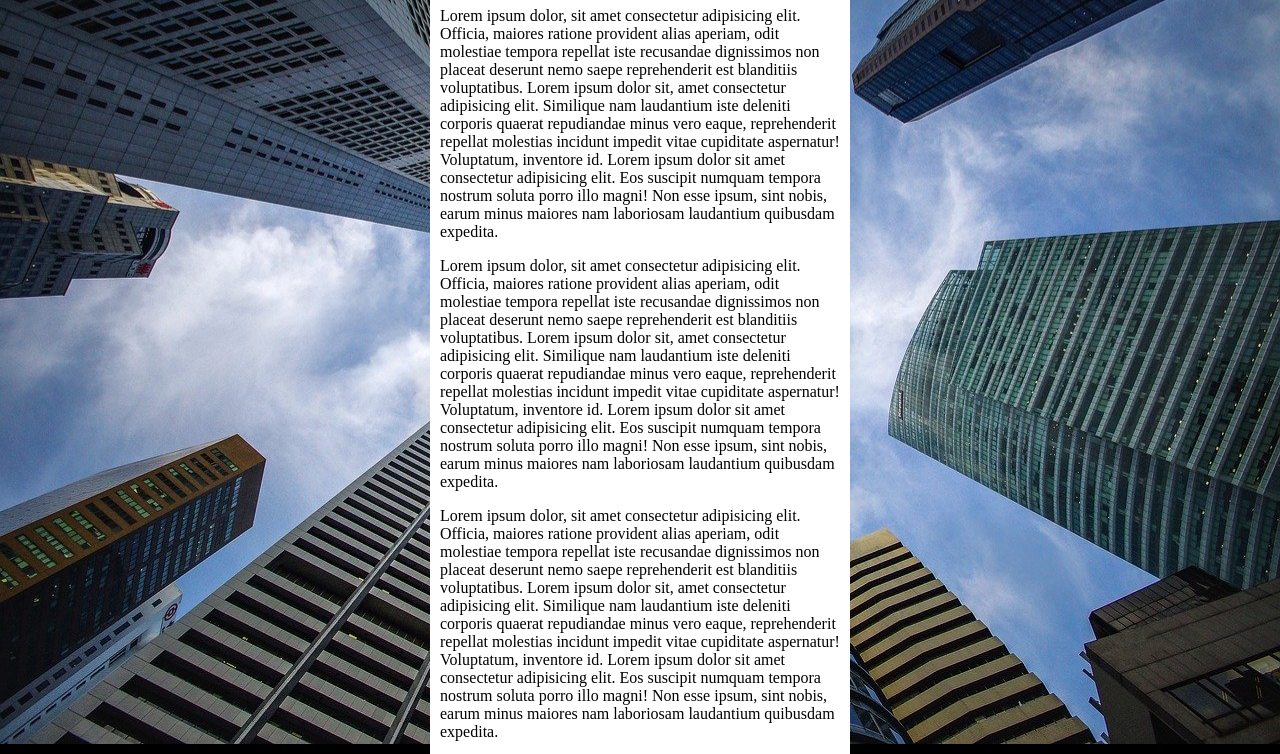
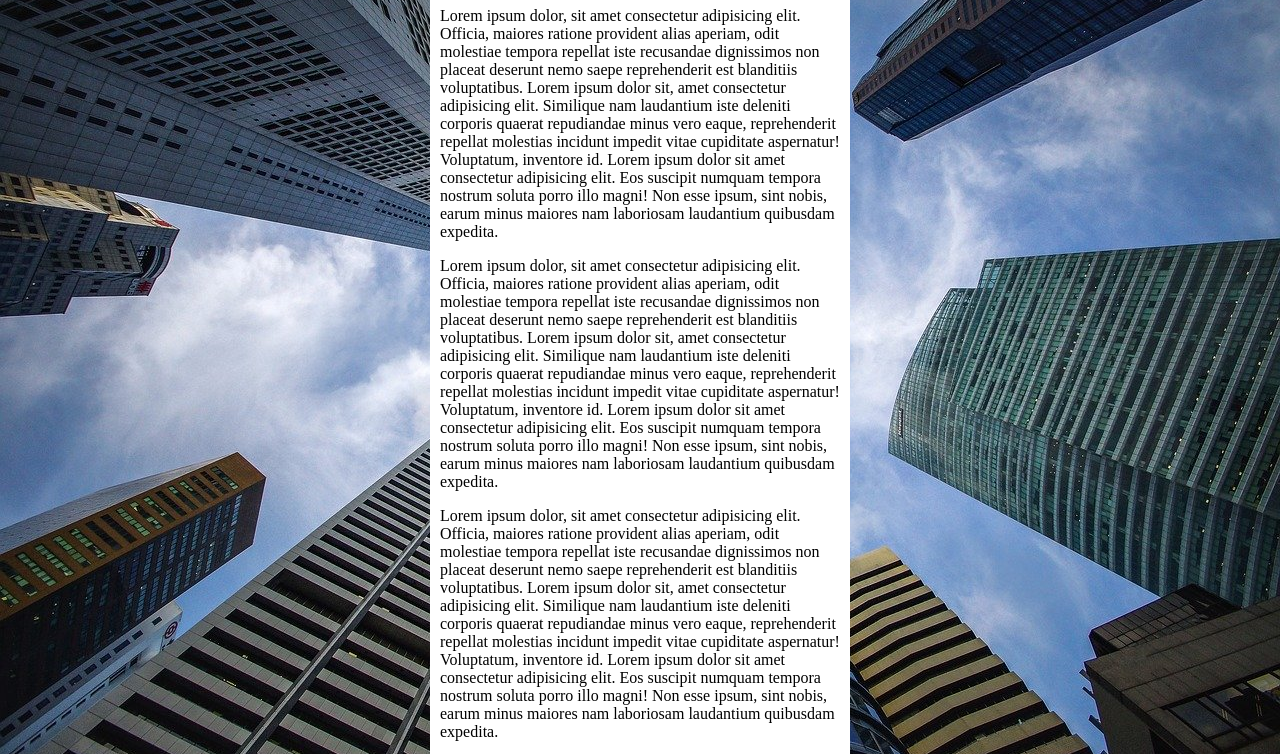
Before and after one commit to HyagoCosta/html-css, a plain HTML site: page exercicios/ex022/fundo006.html in a window 1280 px wide. Shown: the part 91-845 px from the top of the page. Drawn offline with Linux system fonts and the light colour scheme.

Commit message:
Update fundo006.html

```diff
--- a/exercicios/ex022/fundo006.html
+++ b/exercicios/ex022/fundo006.html
@@ -3,19 +3,24 @@
 <head>
     <meta charset="UTF-8">
     <meta name="viewport" content="width=device-width, initial-scale=1.0">
-    <title>Document</title>
+    <title>Fundo Fixo de Tela</title>
     <style>
         body{
-            height: 100vh;
+            /*height: 100vh;
             background-color: black;
             background-image: url(imagens/wallpaper002.jpg);
             background-position: center center;
             background-repeat: no-repeat;
             background-size: cover;
+            background-attachment: fixed;*/
+
+            /* shorthand BACKGROUND: color - image - position - repeat - [size] - attachment [size nao esta funcionado]*/
+            background: black url(imagens/wallpaper002.jpg) center center fixed;
+            background-size: cover;
         }
         main{
             background-color: white;
-            width: 400px;
+            max-width: 400px;
             padding: 10px;
             margin: auto;
             border: 1px darkblue;
```
